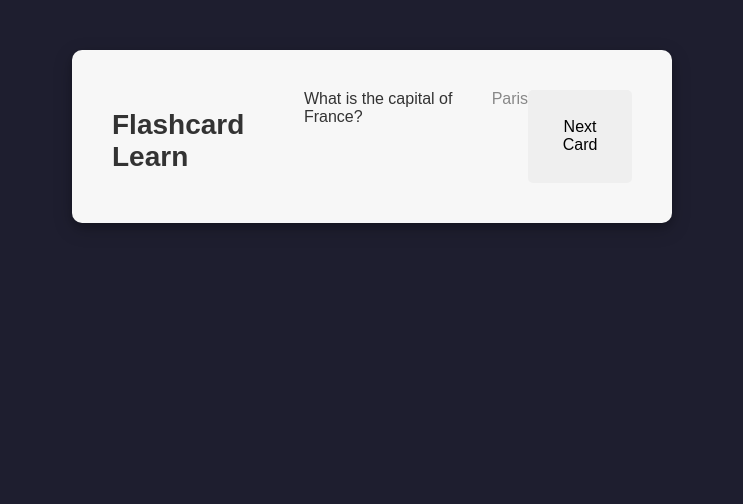
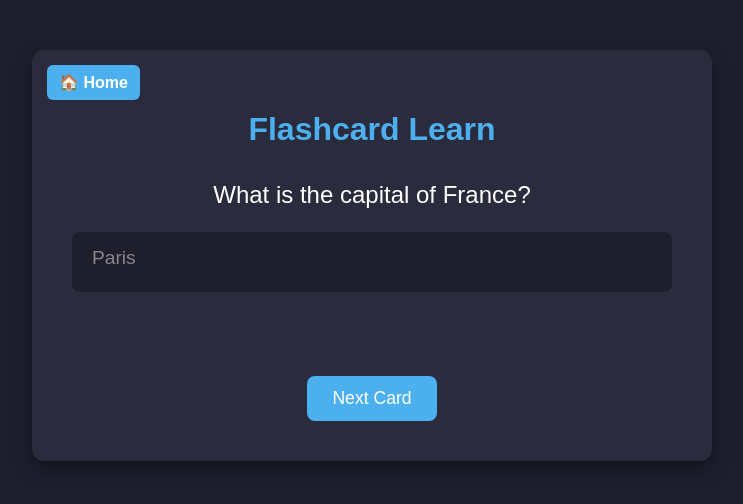
Before and after one commit to DavidLi360/Ignition-Hacks-V.6, a Flask app: page /learn/1 in a window 1280 px wide. Shown: the top 504 px of the page, without its empty margins (268-1011 px from the left). Run offline with Flask 3, Linux system fonts and the light colour scheme; parts of the project's set-up code (start-up, migrations or seed data) failed here and were passed over.

Commit message:
better style

```diff
--- /dev/null
+++ b/initialize_db.py
@@ -0,0 +1,5 @@
+from app import app, init_db
+# Push app context manually
+with app.app_context():
+    init_db()
+    print("Database initialized successfully!")
--- a/static/css/style.css
+++ b/static/css/style.css
@@ -247,50 +247,139 @@ button {
     white-space: pre;
 } */
 
+/* Container for flashcard learning */
+#flashcard-container {
+    background-color: #2b2b3e; /* Dark card background like Quizlet */
+    border-radius: 12px;
+    padding: 40px;
+    width: 600px;
+    max-width: 90%;
+    margin: 50px auto;
+    box-shadow: 0 8px 20px rgba(0, 0, 0, 0.4);
+    color: #fff;
+    font-family: 'Arial', sans-serif;
+    display: flex;
+    flex-direction: column;
+    align-items: center;
+    position: relative;
+}
+
+/* Title */
+#flashcard-container h1 {
+    font-size: 2rem;
+    margin-bottom: 30px;
+    color: #4cafee; /* Accent color */
+    text-align: center;
+}
+
+/* Question */
+#question {
+    font-size: 1.5rem;
+    text-align: center;
+    margin-bottom: 20px;
+    line-height: 1.4;
+}
+
+/* Typing container like Monkeytype */
+#input-container {
+    background-color: #1e1e2f;
+    width: 100%;
+    min-height: 60px;
+    padding: 15px 20px;
+    border-radius: 8px;
+    display: flex;
+    flex-wrap: wrap;
+    font-size: 1.2rem;
+    margin-bottom: 20px;
+    box-sizing: border-box;
+}
+
+/* Typed vs remaining text */
 #typed-text {
-    color: #fff;
-    /* White for typed characters */
+    color: #48c748; /* Green for correct typed characters */
+}
+
+.incorrect {
+    color: #ff5252; /* Red for incorrect */
+    background-color: rgba(255, 0, 0, 0.2);
+    border-radius: 3px;
 }
 
 #remaining-text {
     color: #888;
-    /* Dim the remaining text */
-
 }
 
-.correct {
-    color: #48c748;
-    /* Bright green for correct characters */
-}
-
-.incorrect {
-    color: #ff5252;
-    background-color: rgba(255, 0, 0, 0.3);
-    /* Bright red for incorrect characters */
-}
-
+/* Hidden input to capture typing */
 #answer-input {
     opacity: 0;
-    /* Hide the input field */
     position: absolute;
     top: 0;
     left: 0;
     z-index: -1;
-    font-size: large;
 }
-#flashcard-container {
-    background-color: #f7f7f7; /* Off-white color, like paper */
-    border-radius: 10px; /* Rounded corners */
-    padding: 40px; /* Spacing inside the card */
-    box-shadow: 0 4px 8px 0 rgba(0,0,0,0.2), 0 6px 20px 0 rgba(0,0,0,0.19); /* Adds a shadow */
-    width: 600px; /* Set a fixed width */
-    margin: 50px auto; /* Centers the card on the page */
-    text-align: left; /* Aligns text to the left */
-    color: #333; /* Dark gray for text */
-    font-family: Arial, sans-serif;
-    position: relative;
-    box-sizing: border-box; /* Ensures padding and border are included in the width */
-    display: block; /* Use block to allow margin auto centering */
-    box-sizing: border-box; /* Ensures padding and border are included in the width */
-    display: flex;
+
+/* Feedback messages */
+#feedback {
+    margin-top: 15px;
+    font-size: 1.1rem;
+    min-height: 24px;
+    text-align: center;
 }
+
+/* Next button */
+#next-button {
+    margin-top: 25px;
+    padding: 12px 25px;
+    font-size: 1.1rem;
+    border-radius: 8px;
+    background-color: #4cafee;
+    color: #fff;
+    border: none;
+    cursor: pointer;
+    transition: transform 0.2s, background-color 0.2s;
+}
+
+#next-button:hover {
+    background-color: #3a9ad9;
+    transform: scale(1.05);
+}
+
+/* Make it responsive for small screens */
+@media screen and (max-width: 650px) {
+    #flashcard-container {
+        padding: 30px 20px;
+    }
+
+    #question {
+        font-size: 1.2rem;
+    }
+
+    #input-container {
+        font-size: 1rem;
+    }
+
+    #next-button {
+        width: 100%;
+        font-size: 1rem;
+    }
+}
+
+/* Home button */
+
+#home-button {
+    position: absolute;
+    top: 15px;
+    left: 15px;
+    padding: 8px 12px;
+    background-color: #4cafee;
+    color: #fff;
+    text-decoration: none;
+    font-weight: bold;
+    border-radius: 6px;
+    transition: background-color 0.2s, transform 0.2s;
+}
+
+#home-button:hover {
+    background-color: #3a9ad9;
+    transform: scale(1.05);
+}
--- a/templates/create.html
+++ b/templates/create.html
@@ -2,6 +2,7 @@
 
 {% block body %}
 <div class="container">
+    <a href="/" id="home-button">🏠 Home</a>
     <h1>Create a New Flashcard Set</h1>
 
     <!-- Form sends data to /create -->
--- a/templates/learn.html
+++ b/templates/learn.html
@@ -2,6 +2,7 @@
 
 {% block body %}
     <div id="flashcard-container">
+        <a href="/" id="home-button">🏠 Home</a>
         <h1>Flashcard Learn</h1>
         <div id="question"></div>
         <div id="input-container">
```
